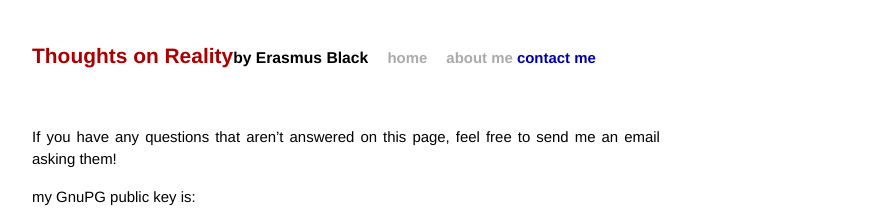
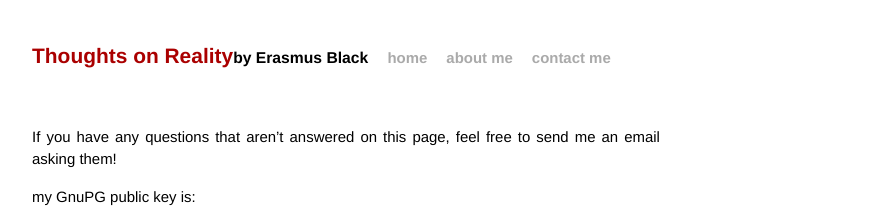
Before and after one commit to Yocer/yocer.github.com, a Jekyll site: the page built from about/index.md, in a window 1280 px wide. Shown: the top 221 px of the page, without its empty margins (294-1174 px from the left). Built offline with Jekyll 4.4.1, drawn with Linux system fonts in a browser that asks for light colours.

Commit message:
Update default.html

```diff
--- a/_layouts/default.html
+++ b/_layouts/default.html
@@ -21,7 +21,7 @@
               <h1 class="title"><a href="/">{{ site.name }}</a><small>by {{ site.author }}</small></h1>
               <a class="extra" href="/">home</a>
               <a class="extra" href="/about">about me</a>
-              <a href="mailto:erasmus.black.88@gmail.com">contact me</a>
+              <a class="extra" href="mailto:erasmus.black.88@gmail.com">contact me</a>
             </div>
 
                 {{ content }}
```
